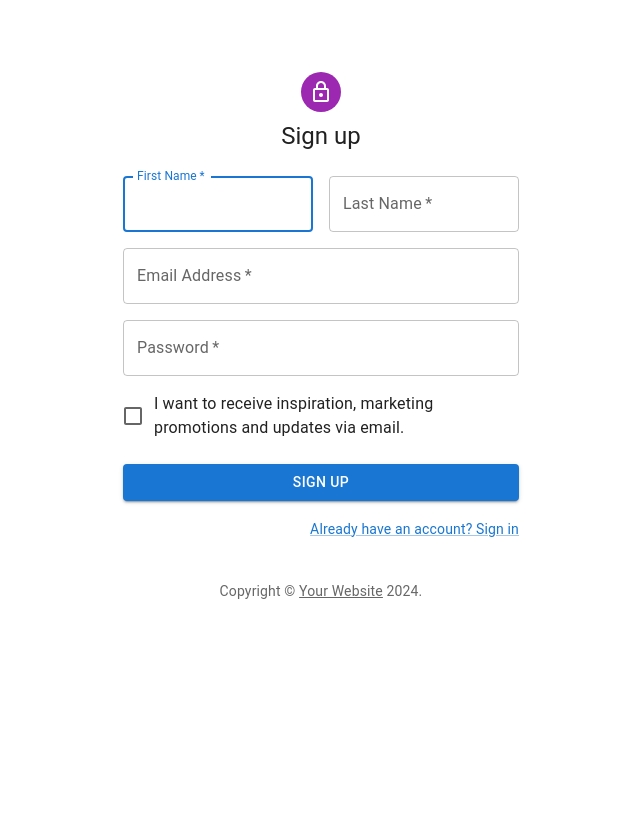
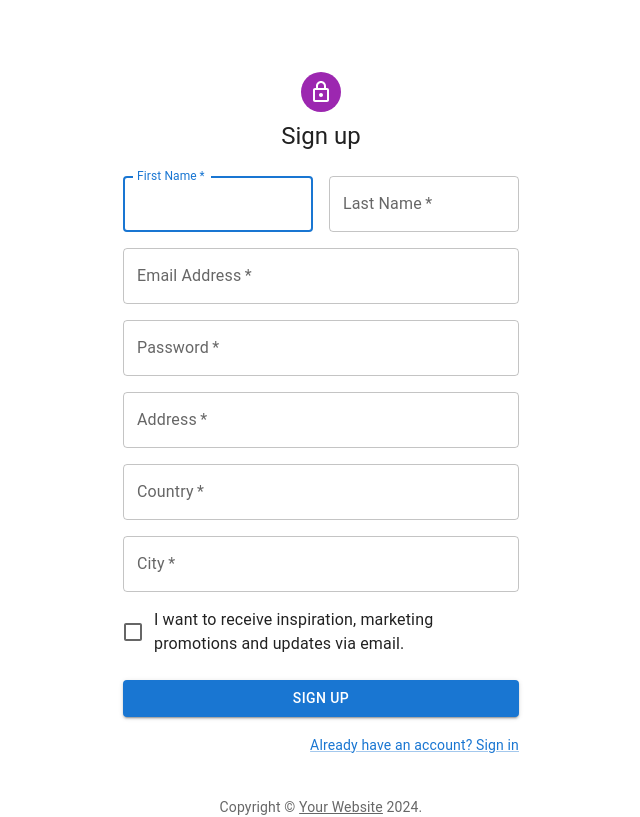
Before and after one commit to suedabalaban/handsonhip-client, a React (Create React App) app: page /signup in a window 1280 px wide. Shown: the whole page, without its empty margins (319-959 px from the left). Built offline with nearby package versions, Linux system fonts and the light colour scheme; the HTML template or start-up script is replaced by a standard one.

Commit message:
Add address, country and city form components

```diff
--- a/src/pages/SignUp.tsx
+++ b/src/pages/SignUp.tsx
@@ -12,7 +12,8 @@ import LockOutlinedIcon from '@mui/icons-material/LockOutlined';
 import Typography from '@mui/material/Typography';
 import Container from '@mui/material/Container';
 import { createTheme, ThemeProvider } from '@mui/material/styles';
-import { useNavigate } from 'react-router-dom'; // Import useNavigate for redirecting to SignUp page
+import { useNavigate } from 'react-router-dom';
+import { register } from '../api/auth';
 
 function Copyright(props: any) {
   return (
@@ -27,18 +28,33 @@ function Copyright(props: any) {
   );
 }
 
-// TODO remove, this demo shouldn't need to reset the theme.
 const defaultTheme = createTheme();
 
 export default function SignUp() {
-  const navigate = useNavigate(); // Initialize useNavigate
-  const handleSubmit = (event: React.FormEvent<HTMLFormElement>) => {
+  const navigate = useNavigate();
+
+  const handleSubmit = async (event: React.FormEvent<HTMLFormElement>) => {
     event.preventDefault();
     const data = new FormData(event.currentTarget);
-    console.log({
-      email: data.get('email'),
-      password: data.get('password'),
-    });
+
+    // Construct user object from form data
+    const user = {
+      firstName: data.get('firstName') as string,
+      lastName: data.get('lastName') as string,
+      email: data.get('email') as string,
+      password: data.get('password') as string,
+      address: data.get('address') as string,
+      country: data.get('country') as string,
+      city: data.get('city') as string,
+    };
+
+    try {
+      await register(user); // Pass the user object
+      navigate('/login');
+    } catch (error) {
+      console.error('Registration error:', error);
+      alert('Registration failed. Please try again.');
+    }
   };
 
   return (
@@ -104,6 +120,34 @@ export default function SignUp() {
                 />
               </Grid>
               <Grid item xs={12}>
+                <TextField
+                  required
+                  fullWidth
+                  name="address"
+                  label="Address"
+                  id="address"
+                  autoComplete="street-address"
+                />
+              </Grid>
+              <Grid item xs={12}>
+                <TextField
+                  required
+                  fullWidth
+                  name="country"
+                  label="Country"
+                  id="country"
+                />
+              </Grid>
+              <Grid item xs={12}>
+                <TextField
+                  required
+                  fullWidth
+                  name="city"
+                  label="City"
+                  id="city"
+                />
+              </Grid>
+              <Grid item xs={12}>
                 <FormControlLabel
                   control={<Checkbox value="allowExtraEmails" color="primary" />}
                   label="I want to receive inspiration, marketing promotions and updates via email."
@@ -121,7 +165,7 @@ export default function SignUp() {
             <Grid container justifyContent="flex-end">
               <Grid item>
                 <Link onClick={() => navigate('/login')} variant="body2">
-                    Already have an account? Sign in
+                  Already have an account? Sign in
                 </Link>
               </Grid>
             </Grid>
```
